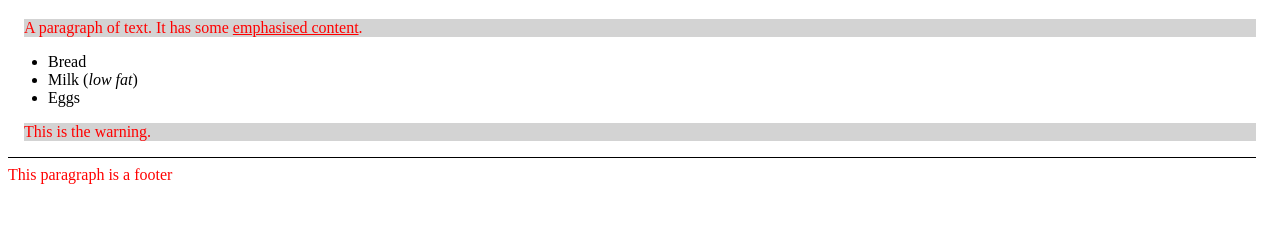
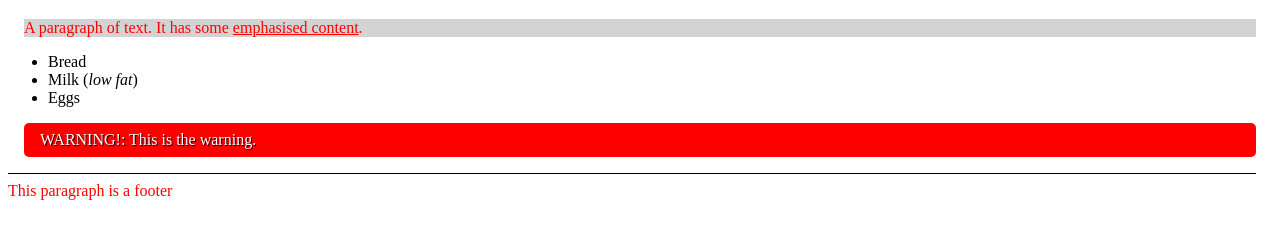
Before and after one commit to Charisey/powercoders, a plain HTML site: page scratch/css.html in a window 1280 px wide. Shown: the part 61-300 px from the top of the page. Drawn offline with Linux system fonts and the light colour scheme.

Commit message:
css backgroung

```diff
--- a/scratch/style.css
+++ b/scratch/style.css
@@ -1,3 +1,16 @@
+p.warning {
+  background-color: red;
+  color: white;
+  font-style: bold;
+  padding: .5em 1em;
+  border-radius: 5px;
+  text-shadow: 1px 1px 1px black;
+}
+
+p.warning::before {
+  content:"WARNING!:"
+}
+
 p em{
   font-style: normal;
   text-decoration: underline;
```
